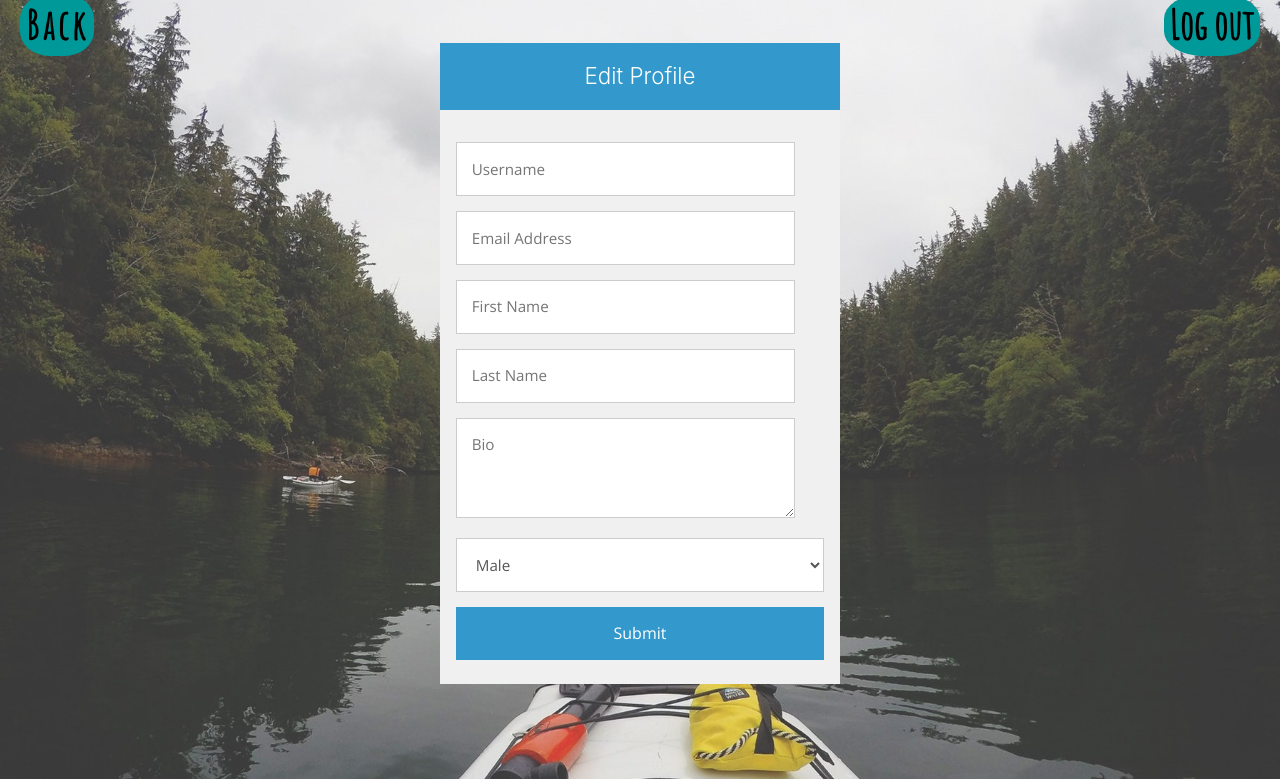
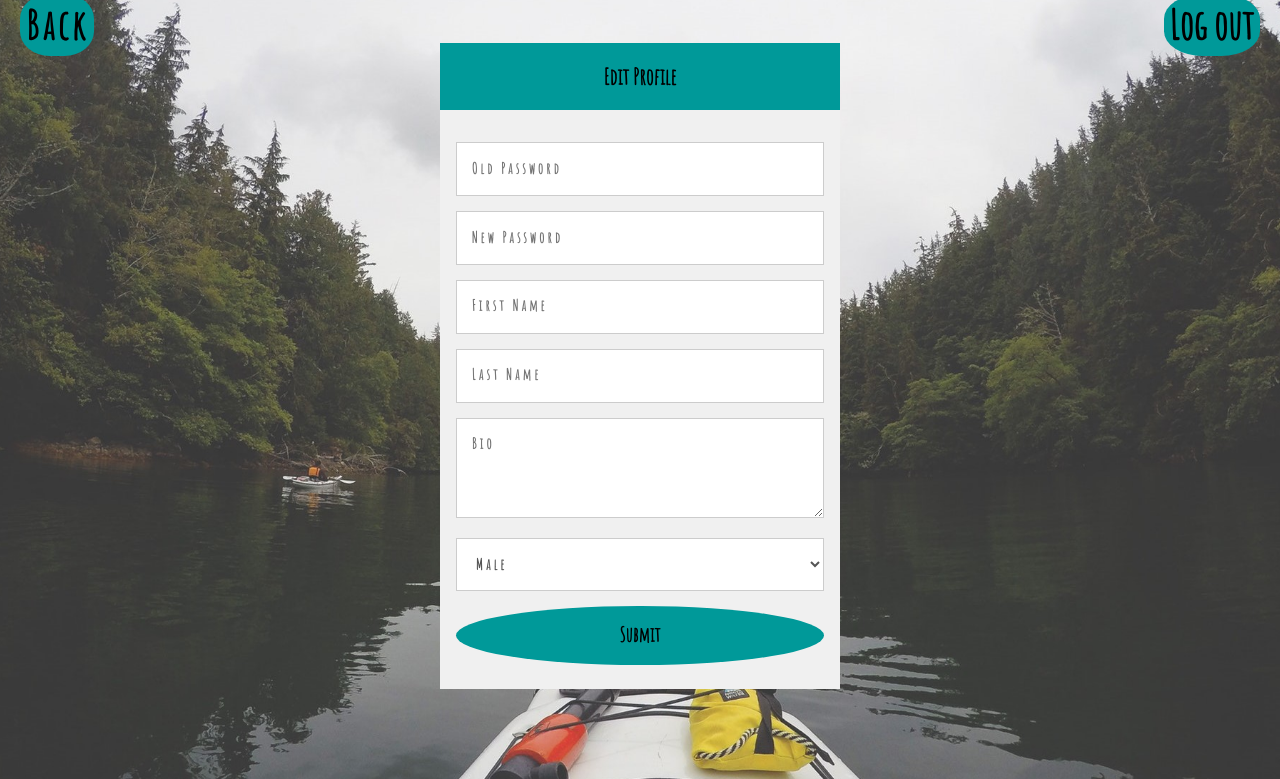
Before and after one commit to ricaju/zadatak_izlet, a Flask app: page /edit in a window 1280 px wide. Shown: the part 21-800 px from the top of the page. Run offline with Flask 2, Linux system fonts and the light colour scheme; the visitor is signed in with stand-in values (Sample User, id 1); some libraries are stand-ins or nearby versions.

Commit message:
bafbd
dfbdfg

```diff
--- a/app/forms.py
+++ b/app/forms.py
@@ -1,7 +1,7 @@
 from flask_wtf import FlaskForm
 from wtforms import StringField, PasswordField, BooleanField, SubmitField, DateField
 from wtforms.validators import DataRequired, EqualTo, Email
-from app.models import User
+from app.models import User, Trip
 
 class RegistrationForm(FlaskForm):
     username = StringField('Username', validators=[DataRequired()])
--- a/app/models.py
+++ b/app/models.py
@@ -20,8 +20,6 @@ class User(UserMixin,db.Model):
     def load_user(id):
         return User.query.get(int(id))
 
-
-
 class Trip(db.Model):
     id = db.Column(db.Integer,primary_key=True)
     location = db.Column(db.String(120),index=True)
--- a/app/routes.py
+++ b/app/routes.py
@@ -43,22 +43,30 @@ def logout():
     return redirect(url_for('login'))
 
 @app.route('/home')
+@app.route('/home/<my_trips>')
 @login_required
 def home():
-	trip = Trip.query.first()
-	if trip is not None:
-		all_trips = Trip.query.all()
-		data = []
-		for trips in all_trips:
-			trips_data = {'location' : trips.location, 'about' : trips.about, 'rating' : trips.trip_rating, 'cost' : trips.total_cost}
-			data.append(trips_data)
-		return render_template('home.html', title='Home', data= data)
-	return render_template('home.html', title='Home')
+    trip = Trip.query.first()
+    if trip is not None:
+        all_trips = Trip.query.all()
+        data = []
+        for trips in all_trips:
+            trips_data = {'location' : trips.location, 'about' : trips.about, 'rating' : trips.trip_rating, 'cost' : trips.total_cost, 'id' : trips.id}
+            data.append(trips_data)
+        return render_template('home.html', title='Home', data= data)
+    return render_template('home.html', title='Home')
+def home(my_trips):
+    return render_template('home.html', title='Home')
+
 
 @app.route('/trip')
+@app.route('/trip/<id>')
 @login_required
-def trip():
-	return render_template('trip.html', title='Trip')
+def trip(id):
+    trip = Trip.query.filter_by(id = id).first()
+    trip_data = {'location' : trip.location, 'about' : trip.about, 'rating' : trip.trip_rating, 'cost' : trip.total_cost,
+    'date' : trip.date, 'transport' : trip.transport}
+    return render_template('trip.html', title='Trip', data = trip_data)
 
 @app.route('/newtrip', methods=['GET', 'POST'])
 @login_required
@@ -91,7 +99,6 @@ def newpassword():
         db.session.commit()
         flash('You changed your password!')
         return redirect(url_for('login'))
-
     return render_template('newPassword.html', title='New Password', form = form)
 
 @app.route('/edit', methods= ['GET', 'POST'])
--- a/app/static/styles/edit.css
+++ b/app/static/styles/edit.css
@@ -40,12 +40,14 @@
 }
 
 #sc-edprofile h1 {
-  background: #3399cc;
+  background: #009999;
   padding: 20px 0;
   font-size: 140%;
   font-weight: 300;
   text-align: center;
-  color: #fff;
+  color: black;
+  font-family: 'Amatic SC', cursive;
+  font-weight: bold;
 }
 
 div#sc-edprofile .sc-container {
@@ -56,14 +58,16 @@ div#sc-edprofile .sc-container {
 div#sc-edprofile input[type="email"],
 div#sc-edprofile input[type="text"],
 div#sc-edprofile input[type="password"], div#sc-edprofile select, div#sc-edprofile textarea {
-  width: 92%;
+  width: 100%;
   background: #fff;
   margin-bottom: 4%;
   border: 1px solid #ccc;
   padding: 4%;
-  font-family: 'Open Sans', sans-serif;
+  font-family: 'Amatic SC', cursive;
   font-size: 95%;
   color: #555;
+  letter-spacing: 3px;
+  font-weight: 600;
 }
 
 div#sc-edprofile select {
@@ -76,19 +80,20 @@ div#sc-edprofile textarea {
 
 div#sc-edprofile input[type="submit"] {
   width: 100%;
-  background: #3399cc;
+  background: #009999;
   border: 0;
   padding: 4%;
-  font-family: 'Open Sans', sans-serif;
-  font-size: 100%;
-  color: #fff;
+  font-family: 'Amatic SC', cursive;
+  font-weight: bold;
+  font-size: 20px;
+  border-radius: 50%;
   cursor: pointer;
-  transition: background .3s;
-  -webkit-transition: background .3s;
+  /*transition: background .3s;
+  -webkit-transition: background .3s;*/
 }
 
 div#sc-edprofile input[type="submit"]:hover {
-  background: #2288bb;
+  color:#7FFFD4;
 }
 body{
   background: url("back.jpg")no-repeat center center fixed;
--- a/app/static/styles/komplicirano.css
+++ b/app/static/styles/komplicirano.css
@@ -71,7 +71,7 @@ h5{
     transform-origin: top left;
     width: 100%;
     height: 150px;
-    padding: 5px 5px 10px;
+    /*padding: 5px 5px 10px;*/
     box-sizing: border-box;
     border: 2px solid #ccc;
     border-radius: 4px;
--- a/app/templates/edit.html
+++ b/app/templates/edit.html
@@ -15,8 +15,8 @@
 <div id="sc-edprofile">
   <h1>Edit Profile </h1>
   <div class="sc-container">
-    <input type="text" placeholder="Username" />
-    <input type="text" placeholder="Email Address" />
+    <input type="text" placeholder="Old Password" />
+    <input type="password" placeholder="New Password" />
     <input type="text" placeholder="First Name" />
     <input type="text" placeholder="Last Name" />
     <textarea placeholder="Bio" /></textarea>
--- a/app/templates/login.html
+++ b/app/templates/login.html
@@ -44,9 +44,9 @@
               </div>
 
               {{ form.submit(class="btn btn-primary btn-sm", type="submit", id="logButton", type="submit")}}
-              <a id="password" href="{{url_for('newpassword')}}">Forgot password?</a>
+              <a id="forgotpassword" href="{{url_for('newpassword')}}">Forgot password?</a>
               <br>
-              <a id="password" href="{{url_for('register')}}">Not a registered user?</a>
+              <a id="newuser" href="{{url_for('register')}}">Not a registered user?</a>
               <div>
                  {{ form.remember_me(class="checkbox", id="rememberMe") }}
                  <label id="rememberMe" for="rememberMe">Remember me</label>
```
Also changed, not shown: app/static/styles/body.css (+9 -9 lines), app/static/styles/pojedini_izlet.css (+10 -7 lines), app/templates/trip.html (+6 -11 lines).
